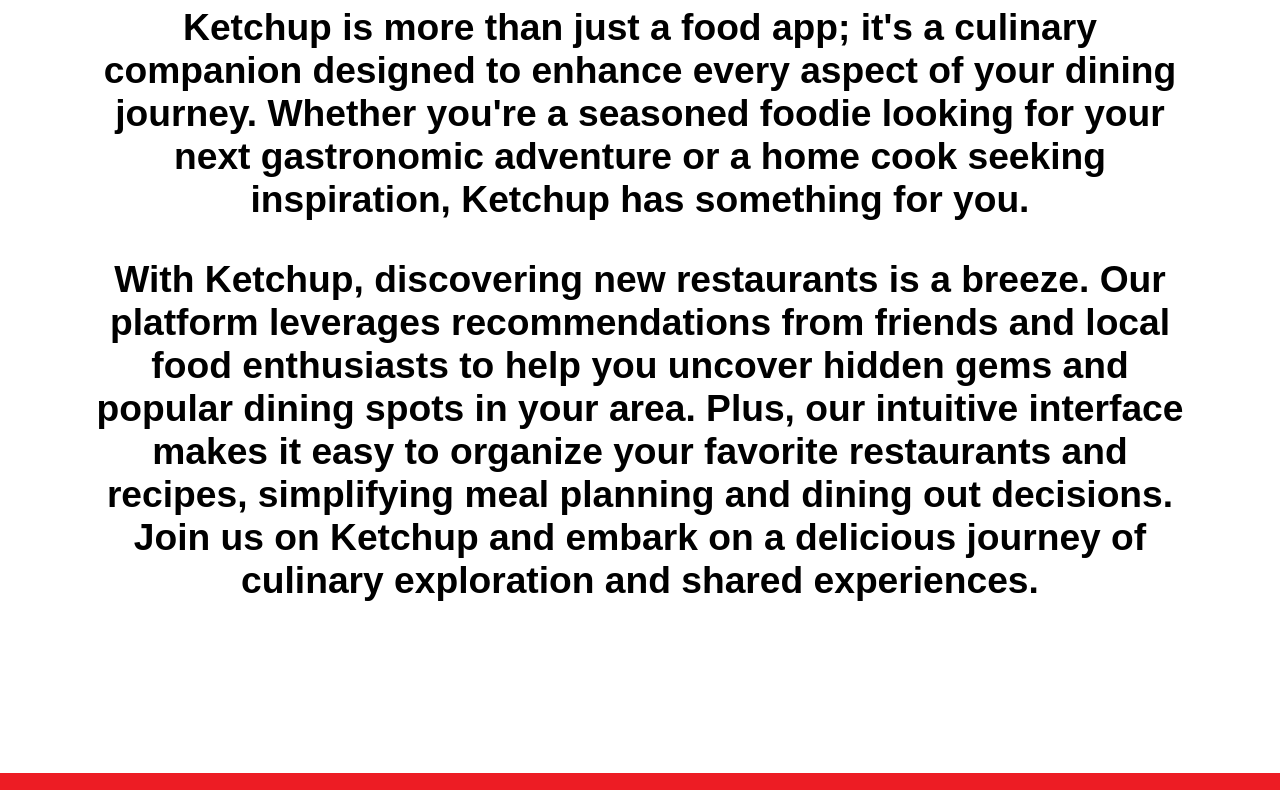
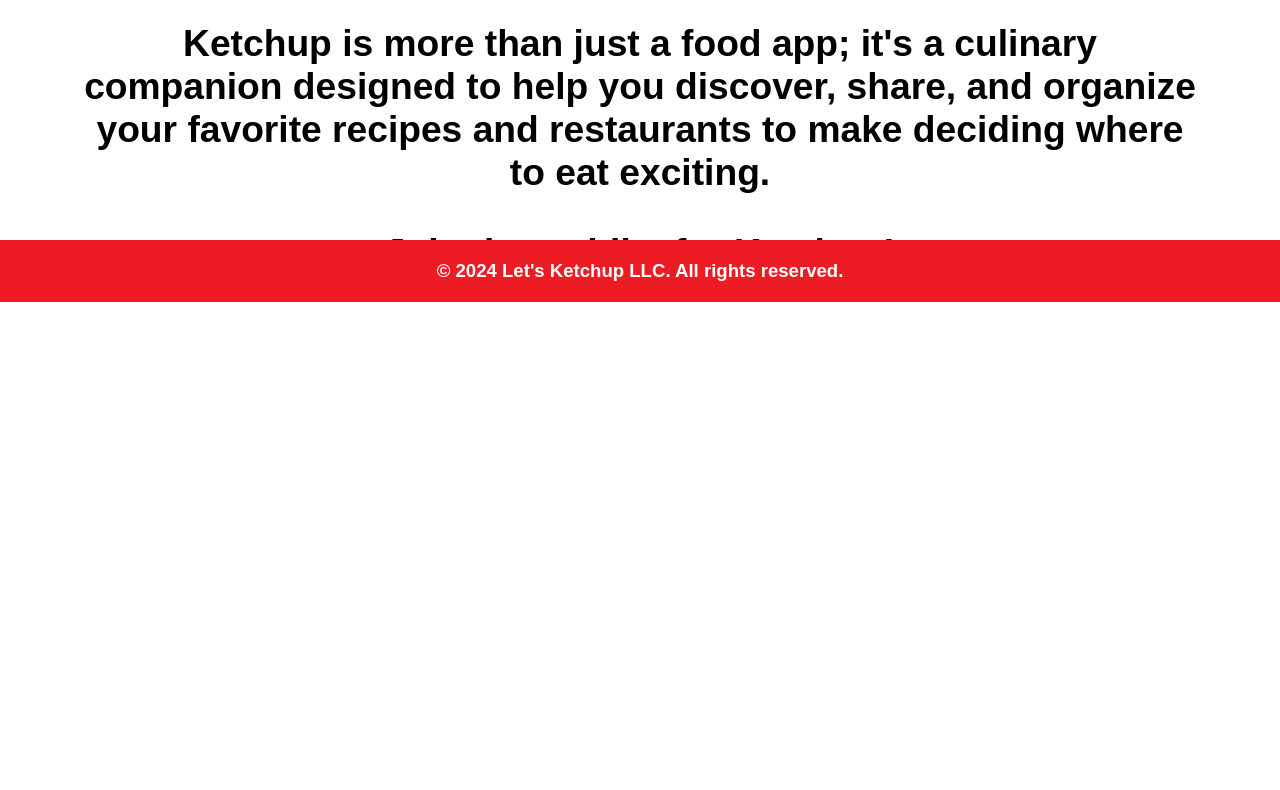
Before and after one commit to ac-iv/ketchup, a plain HTML site: page about.html in a window 1280 px wide. Shown: the part 498-1288 px from the top of the page. After the commit the page ends 829 px from the top, so only its background shows below. Drawn offline with Linux system fonts and the light colour scheme; a web font is replaced by a local one.

Commit message:
Update about.html

```diff
--- a/about.html
+++ b/about.html
@@ -58,7 +58,9 @@
         }
 
         .intro {
-            padding: 5%;
+            padding-left: 5%;
+            padding-right: 5%;
+
             display: flex;
             align-items: center;
             justify-content: center;
@@ -193,13 +195,15 @@
         }
 
         footer {
-            background-color: var(--red-primary) ;
-            color: var(--white); /* Light grey background */
-            padding: 20px 0;
-            text-align: center;
-            font-size: .75em; /* Relative size */
-            margin-top: 50px;
-        }
+    position: fixed;
+    left: 0;
+    bottom: 0;
+    width: 100%;
+    background-color: var(--red-primary);
+    color: var(--white);
+    padding: 20px 0;
+    text-align: center;
+    font-size: .75em;}
 
         footer p {
             margin: 0;
@@ -406,17 +410,15 @@
             <div class="intro-text">
                 <h2>About Our App</h2>
                 <p>
-                    Ketchup is more than just a food app; it's a culinary companion designed to enhance every aspect of your dining journey. Whether you're a seasoned foodie looking for your next gastronomic adventure or a home cook seeking inspiration, Ketchup has something for you.
-
+                    Food is social. So is Ketchup.
                 </p>
                 <p>
-                    With Ketchup, discovering new restaurants is a breeze. Our platform leverages recommendations from friends and local food enthusiasts to help you uncover hidden gems and popular dining spots in your area. Plus, our intuitive interface makes it easy to organize your favorite restaurants and recipes, simplifying meal planning and dining out decisions. Join us on Ketchup and embark on a delicious journey of culinary exploration and shared experiences.
+                    Ketchup is more than just a food app; it's a culinary companion designed to help you discover, share, and organize your favorite recipes and restaurants to make deciding where to eat exciting.
+                </p>
+                <p>
+                    Join the waitlist for Ketchup!
+                </p>
 
-
-
-
-
-                </p>
             </div>
 
         </div>
```
